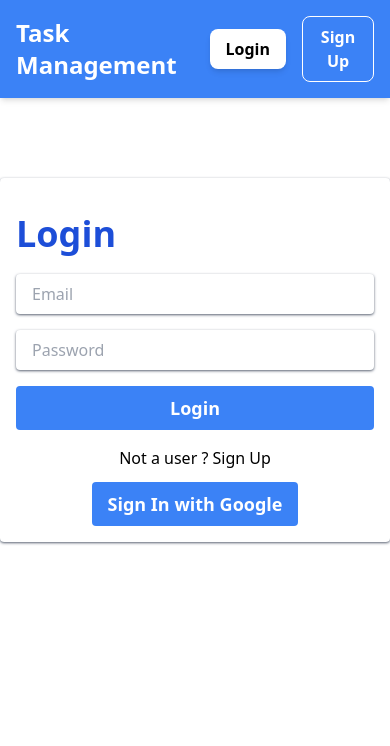
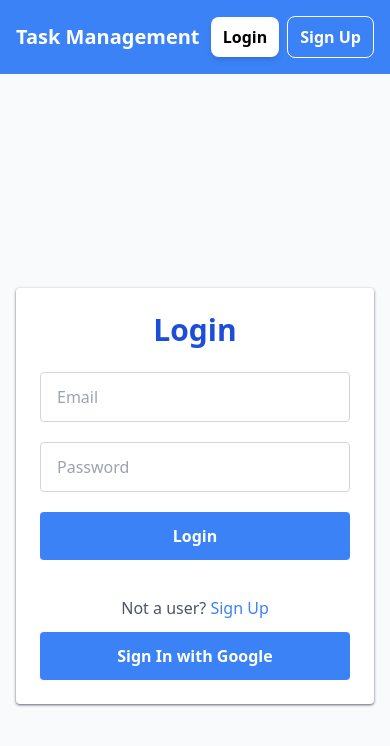
Before and after one commit to VikasMeshram2708/TaskManagementSystem, a Next.js app: page /login in a window 390 px wide. Shown: the top 746 px of the page. Built offline with nearby package versions, Linux system fonts and the light colour scheme; no server answers.

Commit message:
:bug: fixed the responsiveness of the components.

```diff
--- a/app/login/page.jsx
+++ b/app/login/page.jsx
@@ -32,24 +32,24 @@ export default function LoginPage() {
   }
 
   return (
-    <section className="min-h-screen">
+    <section className="min-h-screen container mx-auto px-4 py-2 flex items-center justify-center bg-gray-50">
       <form
         onSubmit={handleSubmit(onSubmit)}
-        className="shadow shadow-gray-500 p-4 rounded w-full mt-20 max-w-lg mx-auto"
+        className="shadow shadow-gray-500 p-6 rounded w-full max-w-md mx-auto bg-white"
       >
-        <h2 className="w-full max-w-lg mx-auto text-blue-700 text-4xl py-5 font-bold">
+        <h2 className="text-center text-blue-700 text-3xl md:text-4xl font-bold mb-6">
           Login
         </h2>
-        <div className="grid gap-4">
+        <div className="grid gap-5">
           <div>
             <input
               {...register("email", { required: true })}
-              className="px-4 py-2 rounded w-full text-black shadow shadow-gray-500"
+              className="px-4 py-3 rounded w-full text-black border border-gray-300 focus:border-blue-500 focus:ring-2 focus:ring-blue-500 transition-shadow"
               type="email"
               placeholder="Email"
             />
             {errors.email && (
-              <p className="text-sm font-bold text-red-500">
+              <p className="text-sm font-semibold text-red-500 mt-2">
                 {errors.email.message}
               </p>
             )}
@@ -57,12 +57,12 @@ export default function LoginPage() {
           <div>
             <input
               {...register("password", { required: true })}
-              className="px-4 py-2 rounded w-full text-black shadow shadow-gray-500"
+              className="px-4 py-3 rounded w-full text-black border border-gray-300 focus:border-blue-500 focus:ring-2 focus:ring-blue-500 transition-shadow"
               type="password"
               placeholder="Password"
             />
             {errors.password && (
-              <p className="text-sm font-bold text-red-500">
+              <p className="text-sm font-semibold text-red-500 mt-2">
                 {errors.password.message}
               </p>
             )}
@@ -70,18 +70,19 @@ export default function LoginPage() {
 
           <button
             type="submit"
-            className="w-full bg-blue-500 hover:bg-blue-600 text-white rounded px-4 py-2 text-lg font-bold"
+            className="w-full bg-blue-500 hover:bg-blue-600 text-white rounded px-4 py-3 font-bold transition-colors duration-300"
           >
             Login
           </button>
-          <div className="flex flex-col items-center gap-3 justify-center">
-            <p>
-              Not a user ? <Link href="/signup">Sign Up</Link>
+
+          <div className="flex flex-col items-center gap-3 mt-4">
+            <p className="text-gray-600">
+              Not a user? <Link href="/signup" className="text-blue-500">Sign Up</Link>
             </p>
             <button
               onClick={handleGoogleSignIn}
               type="button"
-              className="bg-blue-500 hover:bg-blue-600 text-white rounded px-4 py-2 text-lg font-bold"
+              className="w-full bg-blue-500 hover:bg-blue-600 text-white rounded px-4 py-3 font-bold transition-colors duration-300"
             >
               Sign In with Google
             </button>
--- a/app/signup/page.jsx
+++ b/app/signup/page.jsx
@@ -4,13 +4,14 @@ import { zodResolver } from "@hookform/resolvers/zod";
 import Link from "next/link";
 import { useForm } from "react-hook-form";
 import { UserSchema } from "../models/User";
-// import { signIn } from "next-auth/react";
 import toast from "react-hot-toast";
 import { useRouter } from "next/navigation";
+import { useState } from "react";
 import { signIn } from "next-auth/react";
 
 export default function SignUpPage() {
   const router = useRouter();
+  const [isSubmitting, setIsSubmitting] = useState(false);
 
   const {
     register,
@@ -22,7 +23,7 @@ export default function SignUpPage() {
   });
 
   async function onSubmit(data) {
-    console.log("sgdata", data);
+    setIsSubmitting(true);
     try {
       const res = await fetch("/api/user/signup", {
         method: "POST",
@@ -34,28 +35,32 @@ export default function SignUpPage() {
       const result = await res.json();
 
       if (!res.ok) {
+        setIsSubmitting(false);
         return toast.error(result.message);
       }
+
       toast.success(result.message);
-      console.log("sres", result);
       router.push("/login");
-      return result;
+      reset();
     } catch (error) {
-      console.log(`Something went wrong. Sign Up failed ${error}`);
-      return toast.error("Sign Up Failed");
+      console.error("Sign Up failed", error);
+      toast.error("Sign Up Failed");
+    } finally {
+      setIsSubmitting(false);
     }
   }
 
   async function handleGoogleSignUp() {
     try {
-      await signIn("google", { callbackUrl: "/login" }); // Ensure you have Google provider configured in NextAuth
+      await signIn("google", { callbackUrl: "/login" });
     } catch (error) {
       console.error("Google sign-in error:", error);
       toast.error("Google sign-in failed");
     }
   }
+
   return (
-    <section className="min-h-screen">
+    <section className="min-h-screen conatiner mx-auto px-4 py-2">
       <form
         onSubmit={handleSubmit(onSubmit)}
         className="shadow shadow-gray-500 p-4 rounded w-full mt-20 max-w-lg mx-auto"
@@ -65,11 +70,16 @@ export default function SignUpPage() {
         </h2>
         <div className="grid gap-4">
           <div>
+            <label htmlFor="firstname" className="sr-only">
+              First Name
+            </label>
             <input
               {...register("firstname", { required: true })}
+              id="firstname"
               className="px-4 py-2 rounded w-full text-black shadow shadow-gray-500"
               type="text"
               placeholder="First Name"
+              aria-label="First Name"
             />
             {errors.firstname && (
               <p className="text-sm font-bold text-red-500">
@@ -78,11 +88,16 @@ export default function SignUpPage() {
             )}
           </div>
           <div>
+            <label htmlFor="lastname" className="sr-only">
+              Last Name
+            </label>
             <input
               {...register("lastname", { required: true })}
+              id="lastname"
               className="px-4 py-2 rounded w-full text-black shadow shadow-gray-500"
               type="text"
               placeholder="Last Name"
+              aria-label="Last Name"
             />
             {errors.lastname && (
               <p className="text-sm font-bold text-red-500">
@@ -91,11 +106,16 @@ export default function SignUpPage() {
             )}
           </div>
           <div>
+            <label htmlFor="email" className="sr-only">
+              Email
+            </label>
             <input
               {...register("email", { required: true })}
+              id="email"
               className="px-4 py-2 rounded w-full text-black shadow shadow-gray-500"
               type="email"
               placeholder="Email"
+              aria-label="Email"
             />
             {errors.email && (
               <p className="text-sm font-bold text-red-500">
@@ -104,11 +124,16 @@ export default function SignUpPage() {
             )}
           </div>
           <div>
+            <label htmlFor="password" className="sr-only">
+              Password
+            </label>
             <input
               {...register("password", { required: true })}
+              id="password"
               className="px-4 py-2 rounded w-full text-black shadow shadow-gray-500"
               type="password"
               placeholder="Password"
+              aria-label="Password"
             />
             {errors.password && (
               <p className="text-sm font-bold text-red-500">
@@ -117,11 +142,16 @@ export default function SignUpPage() {
             )}
           </div>
           <div>
+            <label htmlFor="cPassword" className="sr-only">
+              Confirm Password
+            </label>
             <input
               {...register("cPassword", { required: true })}
+              id="cPassword"
               className="px-4 py-2 rounded w-full text-black shadow shadow-gray-500"
               type="password"
               placeholder="Confirm Password"
+              aria-label="Confirm Password"
             />
             {errors.cPassword && (
               <p className="text-sm font-bold text-red-500">
@@ -131,13 +161,16 @@ export default function SignUpPage() {
           </div>
           <button
             type="submit"
-            className="w-full bg-blue-500 hover:bg-blue-600 text-white rounded px-4 py-2 text-lg font-bold"
+            className={`w-full bg-blue-500 hover:bg-blue-600 text-white rounded px-4 py-2 text-lg font-bold ${
+              isSubmitting ? "opacity-50 cursor-not-allowed" : ""
+            }`}
+            disabled={isSubmitting}
           >
-            Sign Up
+            {isSubmitting ? "Submitting..." : "Sign Up"}
           </button>
           <div className="flex flex-col items-center gap-3 justify-center">
-            <p data-testid="redirectLink">
-              Already a user ? <Link href="/login">Login</Link>
+            <p >
+              Already a user? <Link href="/login" className="text-blue-500 font-bold">Login</Link>
             </p>
             <button
               onClick={handleGoogleSignUp}
--- a/components/CreateTask.jsx
+++ b/components/CreateTask.jsx
@@ -6,7 +6,7 @@ import CreateTaskModal from "./CreateTaskModal";
 export default function CreateTask({tasks, setTasks}) {
   const [toggleForm, setToggleForm] = useState(false);
   return (
-    <section className="container mx-auto">
+    <section className="container mx-auto px-4 py-2">
       <button
         onClick={() => setToggleForm((prev) => !prev)}
         type="button"
--- a/components/Navbar.jsx
+++ b/components/Navbar.jsx
@@ -6,32 +6,31 @@ import Link from "next/link";
 
 export default function Navbar() {
   const { data, status } = useSession();
-  // console.log('user-data', data)
+
   return (
-    <nav className="bg-blue-500 p-4 flex items-center justify-between shadow-md">
-      <h2 className="text-2xl font-bold text-white">
+    <nav className="bg-blue-500 p-4 flex items-center justify-between shadow-md md:px-8">
+      <h2 className="text-xl md:text-2xl font-bold text-white">
         <Link href="/">Task Management</Link>
       </h2>
       {status === "loading" ? (
-        <p className="text-lg font-medium text-white">Loading...</p>
+        <p className="text-base md:text-lg font-medium text-white">Loading...</p>
       ) : status === "authenticated" ? (
         <button
           onClick={() => signOut("google")}
-          className="flex items-center px-4 py-2 rounded-lg bg-red-500 text-white hover:bg-red-600 transition-colors duration-300 font-semibold shadow-md hover:shadow-lg"
+          className="flex items-center px-3 py-2 md:px-4 md:py-2 rounded-lg bg-red-500 text-white hover:bg-red-600 transition-colors duration-300 font-semibold shadow-md hover:shadow-lg"
         >
           <span>Logout</span>
-          <MdOutlineLogout className="w-5 h-5 ml-2 font-bold" />
-
+          <MdOutlineLogout className="w-5 h-5 ml-2" />
         </button>
       ) : (
-        <div className="flex items-center gap-4">
+        <div className="flex items-center gap-2 md:gap-4">
           <Link href="/login">
-            <button className="bg-white text-black px-4 py-2 rounded-lg font-semibold shadow-md hover:shadow-lg transition-shadow duration-300">
+            <button className="bg-white text-black px-3 py-2 md:px-4 md:py-2 rounded-lg font-semibold shadow-md hover:shadow-lg transition-shadow duration-300">
               Login
             </button>
           </Link>
           <Link href="/signup">
-            <button className="bg-transparent text-white border border-white px-4 py-2 rounded-lg font-semibold hover:bg-white hover:text-black transition-colors duration-300">
+            <button className="bg-transparent text-white border border-white px-3 py-2 md:px-4 md:py-2 rounded-lg font-semibold hover:bg-white hover:text-black transition-colors duration-300">
               Sign Up
             </button>
           </Link>
```
Also changed, not shown: components/ListTask.jsx (+13 -8 lines).
